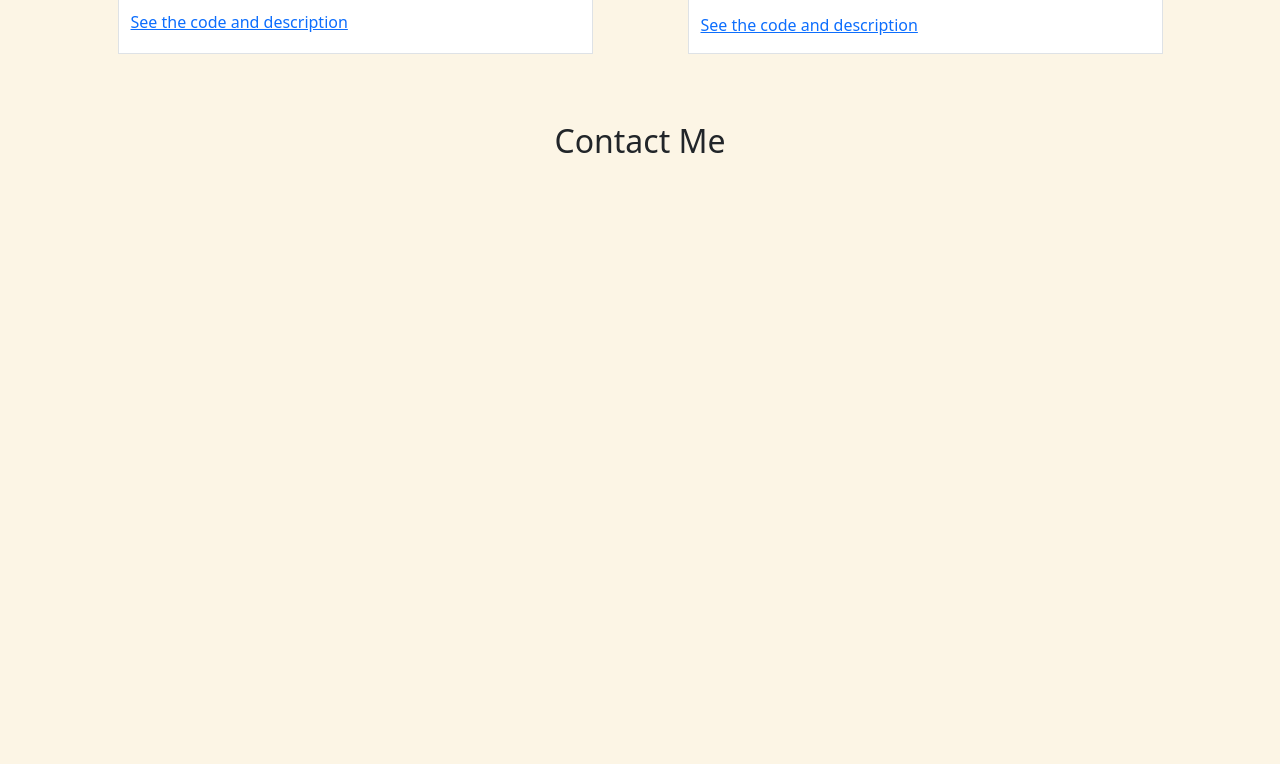
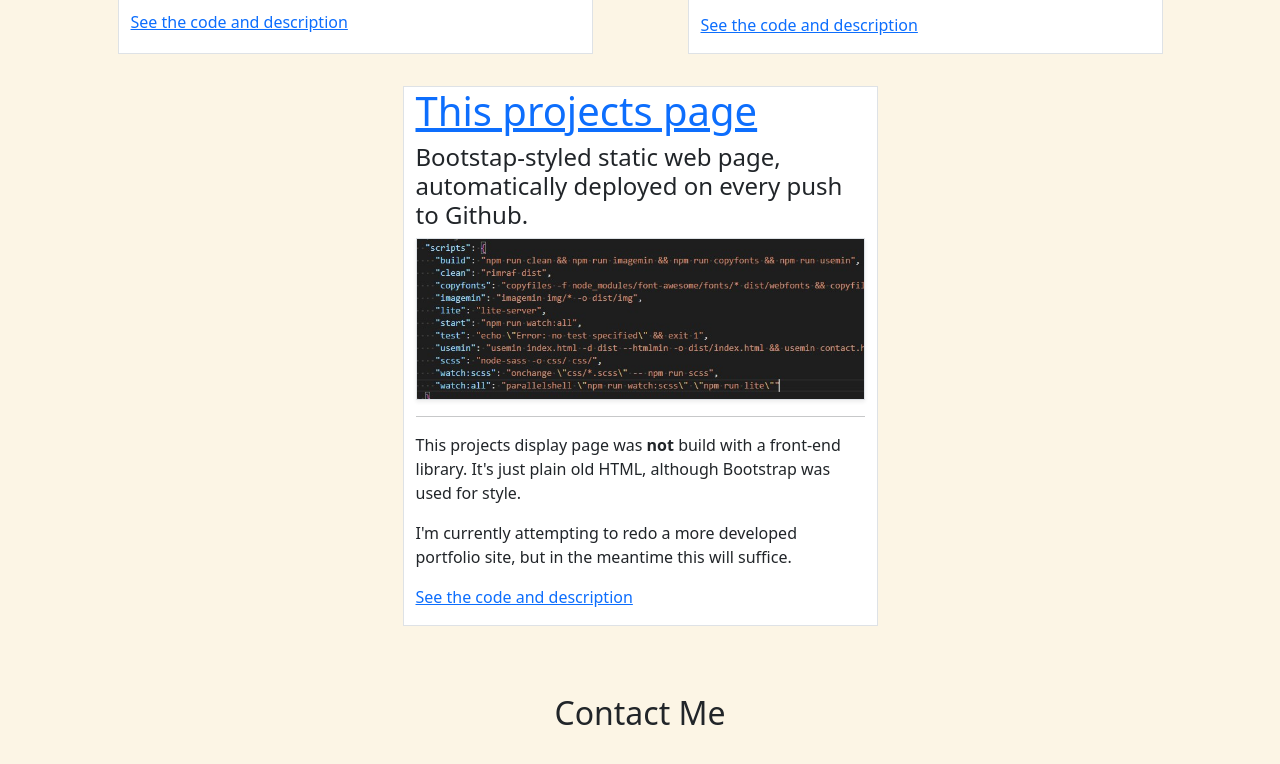
Before and after one commit to drewjtaylor/portfolio, a website: page index.html in a window 1280 px wide. Shown: the part 2128-2892 px from the top of the page. Before the commit the page ends 2341 px from the top, so only its background shows below. Drawn offline with nearby package versions, Linux system fonts and the light colour scheme.

Commit message:
Added projects page itself to projects

```diff
--- a/index.html
+++ b/index.html
@@ -107,6 +107,21 @@
 
               <p ><a href="https://github.com/drewjtaylor/drews-node-project" target="_blank">See the code and description</a></p>
         </div>
+        <div class="col-lg-5 col-10 mx-1 my-3 border zoom bg-white">
+            <h1>
+                <a href="https://github.com/drewjtaylor/drews-node-project" target="_blank">This projects page</a>
+              </h1>
+              <h4>Bootstap-styled static web page, automatically deployed on every push to Github.</h4>
+                <img class="img-fluid mx-auto d-block border shadow-sm" src="/img/portfolio-CICID.jpg">
+              <hr />
+              <p>
+                This projects display page was <strong>not</strong> build with a front-end library. It's just plain old HTML,
+                although Bootstrap was used for style.
+              </p>
+              <p>I'm currently attempting to redo a more developed portfolio site, but in the meantime this will suffice.</p>
+
+              <p ><a href="https://github.com/drewjtaylor/portfolio.git" target="_blank">See the code and description</a></p>
+        </div>
     </div>
     <div class="row">
         <div class="col">
```
Also changed, not shown: img/portfolio-CICID.jpg (added).
